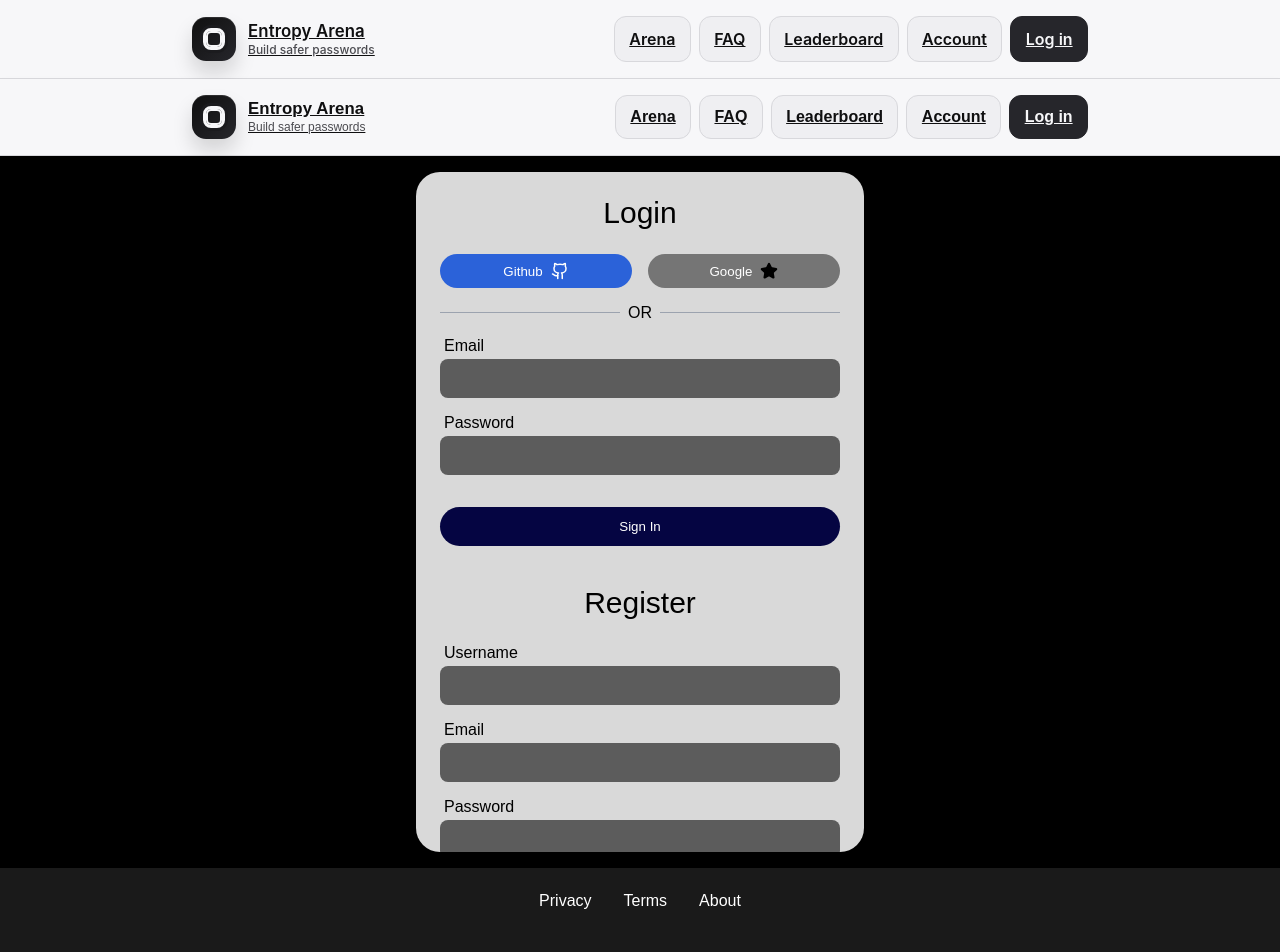
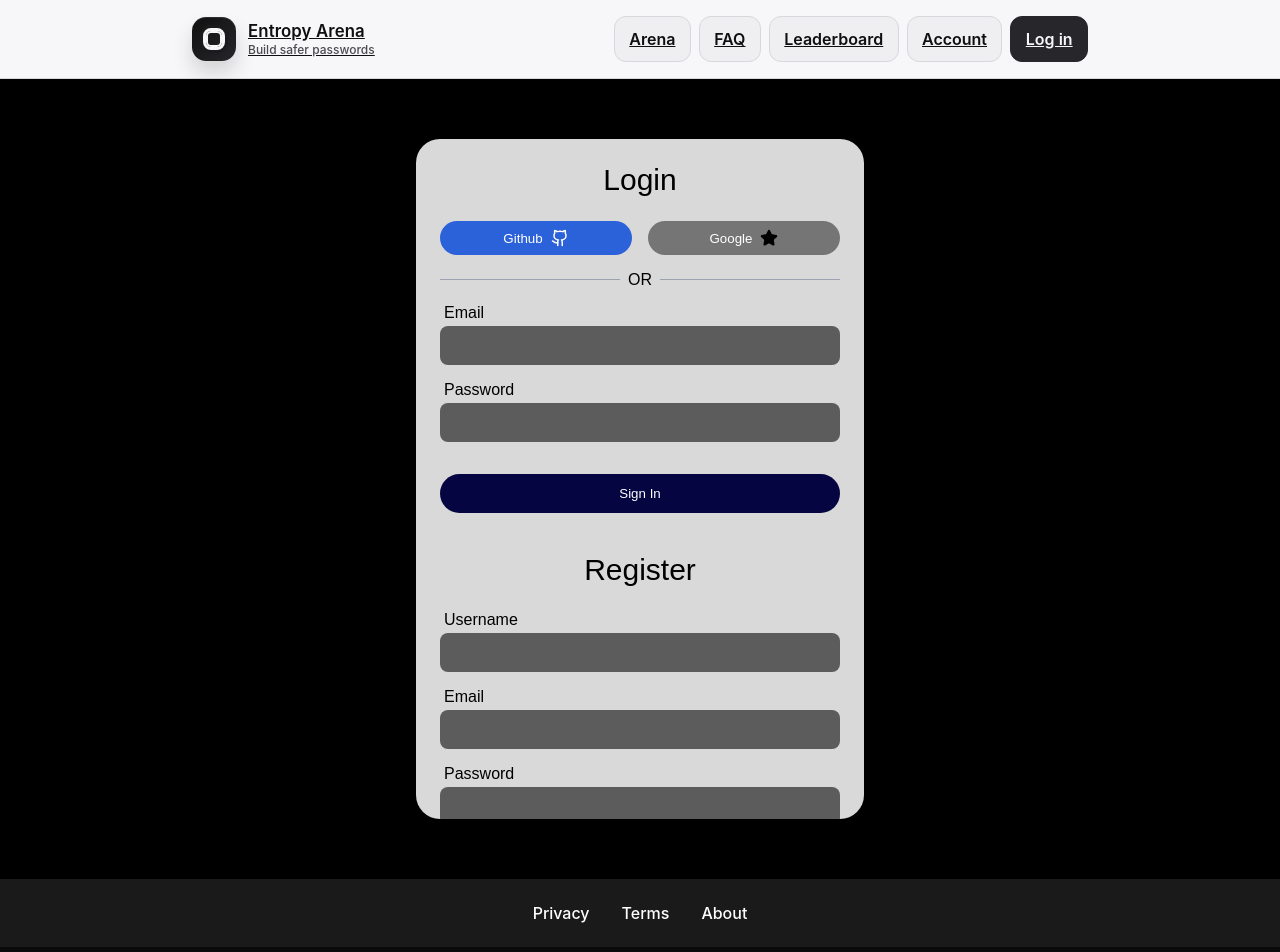
Before and after one commit to KevoxChrist/Entropy-Arena, a React (Vite) app: page /login in a window 1280 px wide. Shown: the top 952 px of the page. Built offline with nearby package versions, Linux system fonts and the light colour scheme.

Commit message:
[FIX]-- Fixed production, the site should be available.

```diff
--- a/client/pages/LogIn.jsx
+++ b/client/pages/LogIn.jsx
@@ -2,15 +2,12 @@
 import React from "react";
 import { Star, Github } from 'lucide-react';
 import RegisterSection from "../components/userAccount/Register.jsx"
-import Footer from "../components/Footer.jsx"
-import Header from "../components/Header.jsx"
 import '../styles/Login.css'
 
 export default function Login(){
      return (
     <div className="app-container">
 
-      <Header />
 
       {/* Main Content Card Container */}
       <div className="main-content">
@@ -56,7 +53,6 @@ export default function Login(){
       </div>
 
 
-    <Footer />
     </div>
   );
 }
```
